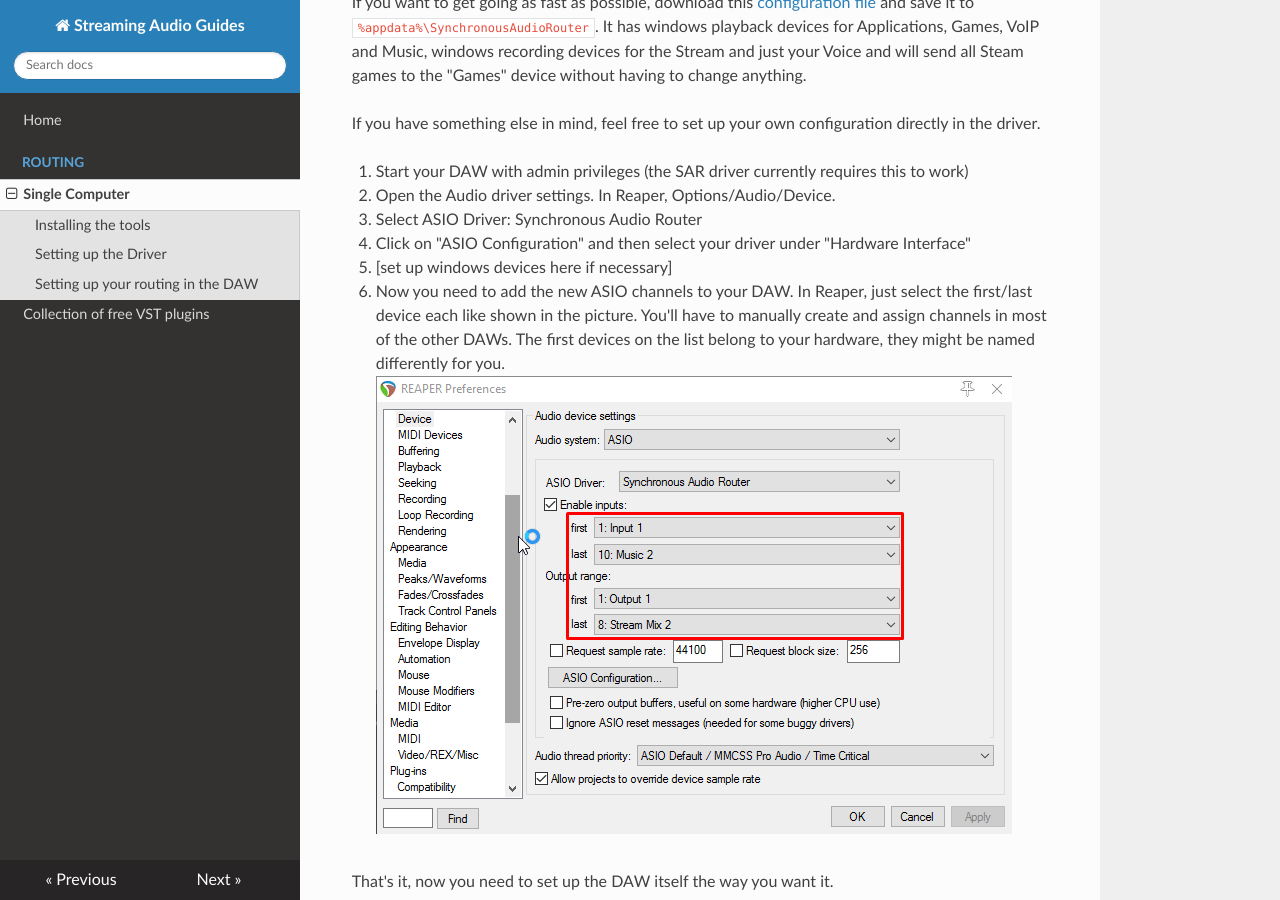
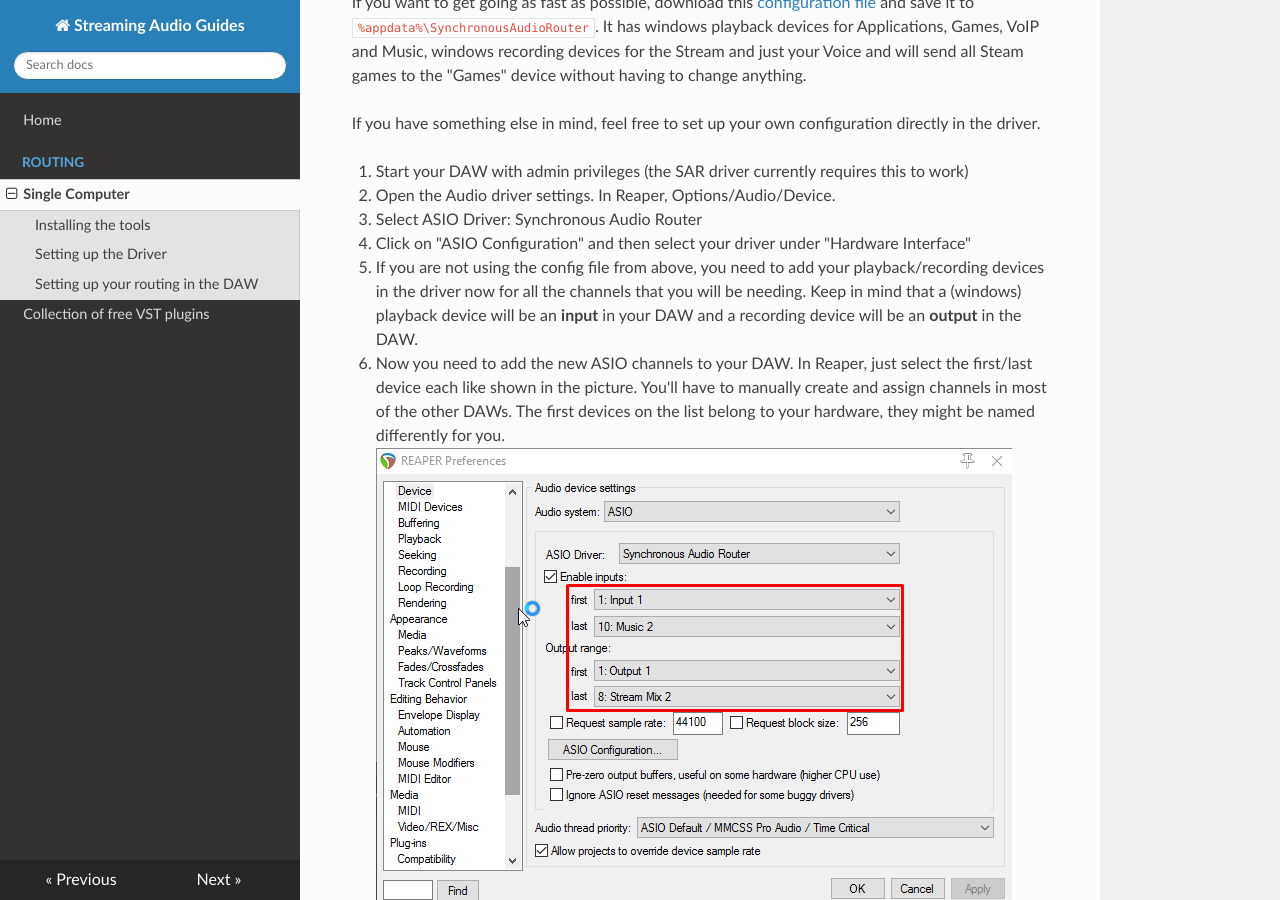
Before and after one commit to twitch-guides/audio, an MkDocs documentation site: the page built from docs/routing-single.md, in a window 1280 px wide and 900 px high, scrolled down 1224 px. Built offline with MkDocs 1.6.1, drawn with Linux system fonts in a browser that asks for light colours; nearby versions of some CDN libraries; old or Windows-style settings are respelled for this version of MkDocs.

Commit message:
added missing step to driver setup

```diff
--- a/docs/routing-single.md
+++ b/docs/routing-single.md
@@ -48,7 +48,9 @@
 2. Open the Audio driver settings. In Reaper, Options/Audio/Device.
 3. Select ASIO Driver: Synchronous Audio Router
 4. Click on "ASIO Configuration" and then select your driver under "Hardware Interface"
-5. [set up windows devices here if necessary]
+5. If you are not using the config file from above, you need to add your playback/recording devices in the driver now for
+   all the channels that you will be needing. Keep in mind that a (windows) playback device will be an **input** in your DAW
+   and a recording device will be an **output** in the DAW.
 6. Now you need to add the new ASIO channels to your DAW. In Reaper, just select the first/last device each like shown
 in the picture. You'll have to manually create and assign channels in most of the other DAWs. The first devices on the list
 belong to your hardware, they might be named differently for you.
```
